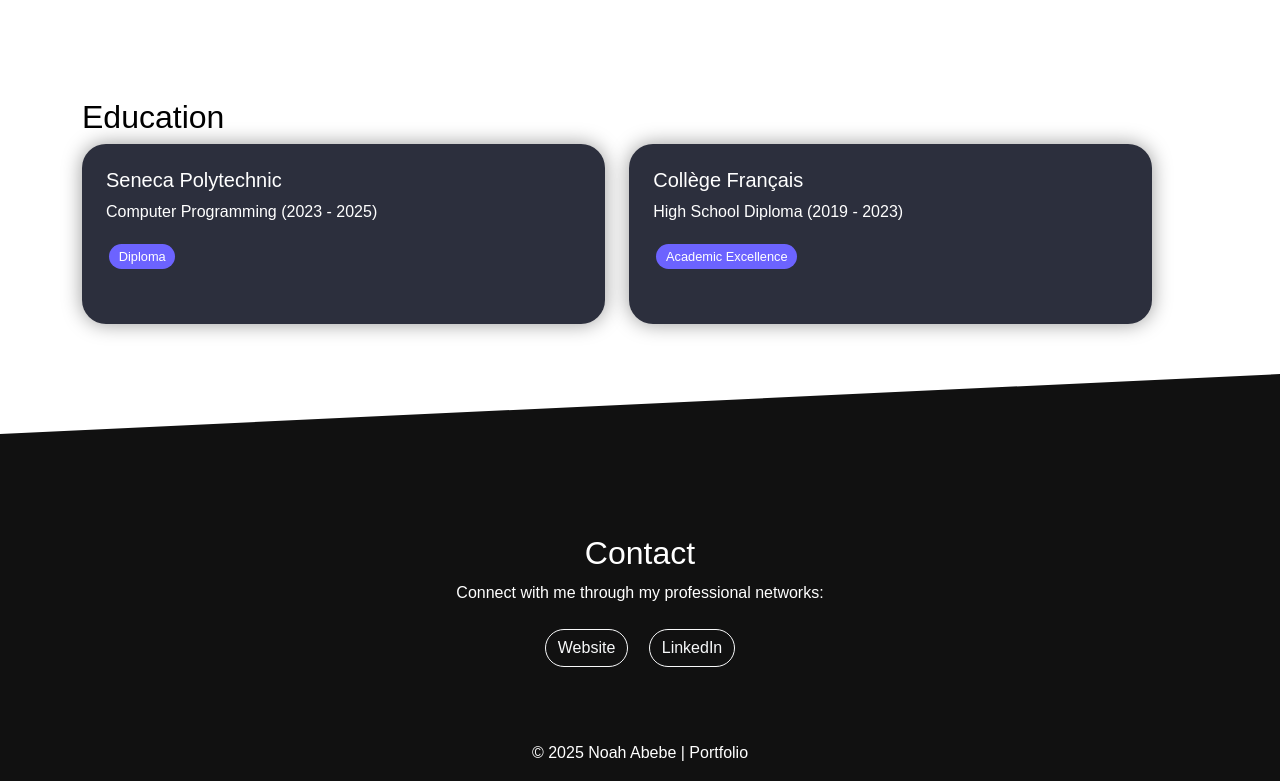
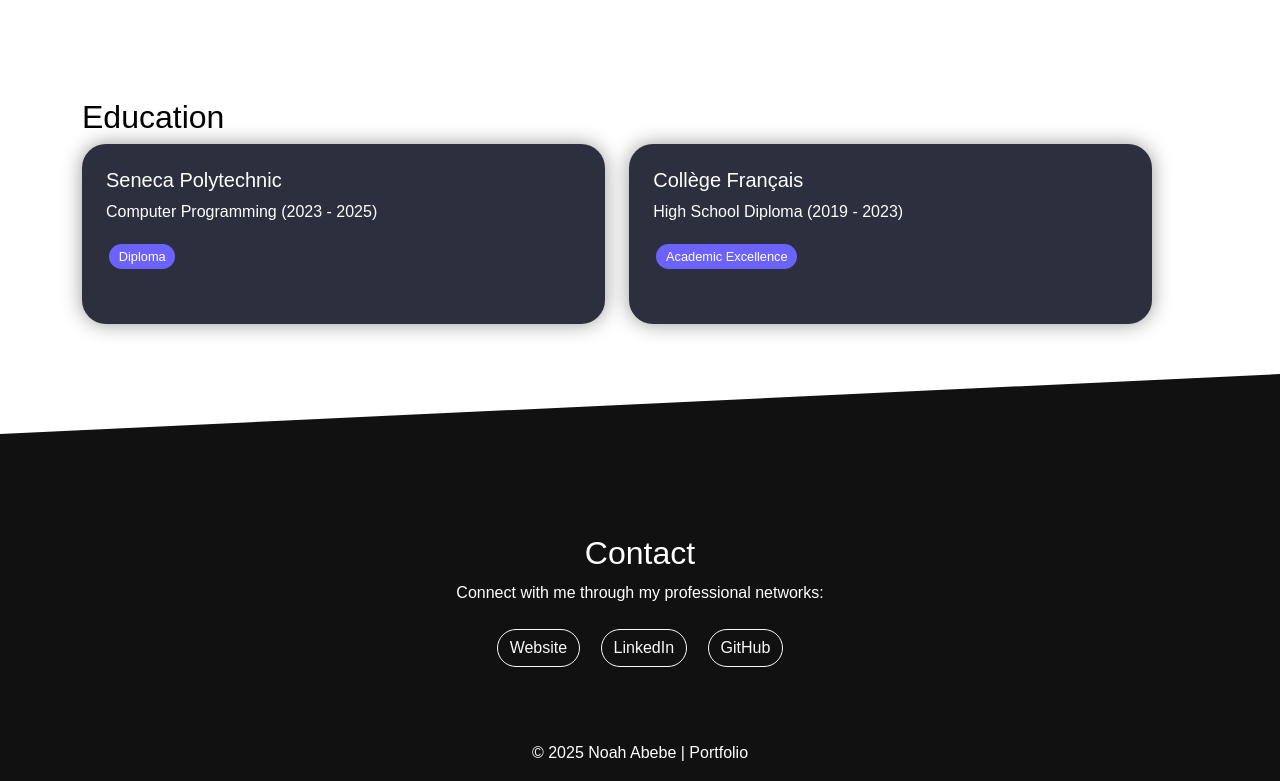
Before and after one commit to Noahabebe/portfolio, a plain HTML site: page index.html in a window 1280 px wide. Shown: the part 2204-2985 px from the top of the page. Drawn offline with nearby package versions, Linux system fonts and the light colour scheme; a web font is replaced by a local one.

Commit message:
Update index.html

```diff
--- a/index.html
+++ b/index.html
@@ -331,6 +331,7 @@
       <p>Connect with me through my professional networks:</p>
       <a href="https://www.noahabebe.com" class="btn btn-outline-light rounded-pill m-2">Website</a>
       <a href="https://www.linkedin.com/in/noahabebe/" class="btn btn-outline-light rounded-pill m-2">LinkedIn</a>
+      <a href="https://github.com/Noahabebe" class="btn btn-outline-light rounded-pill m-2">GitHub</a>
     </div>
   </section>
 
```
